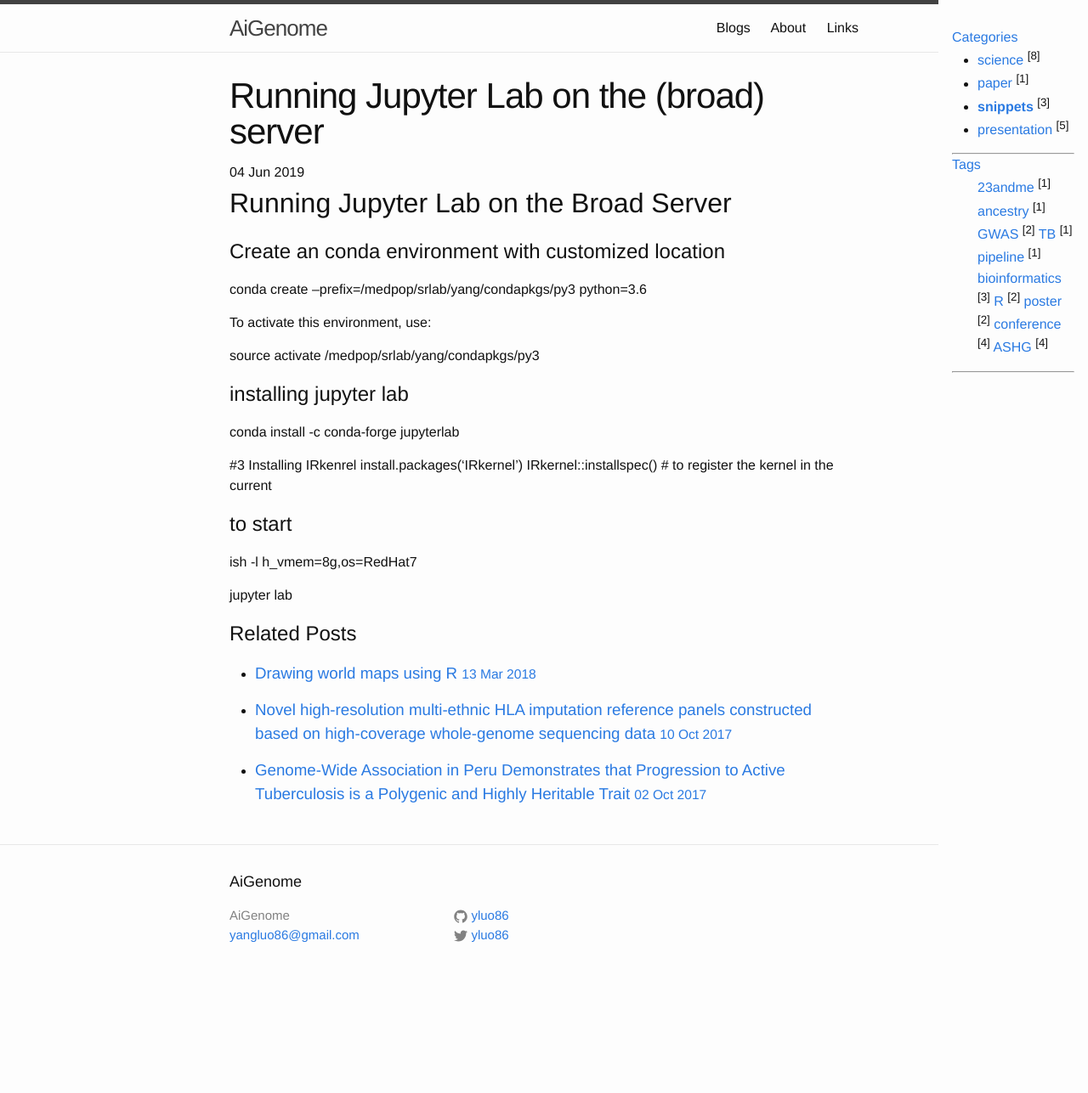
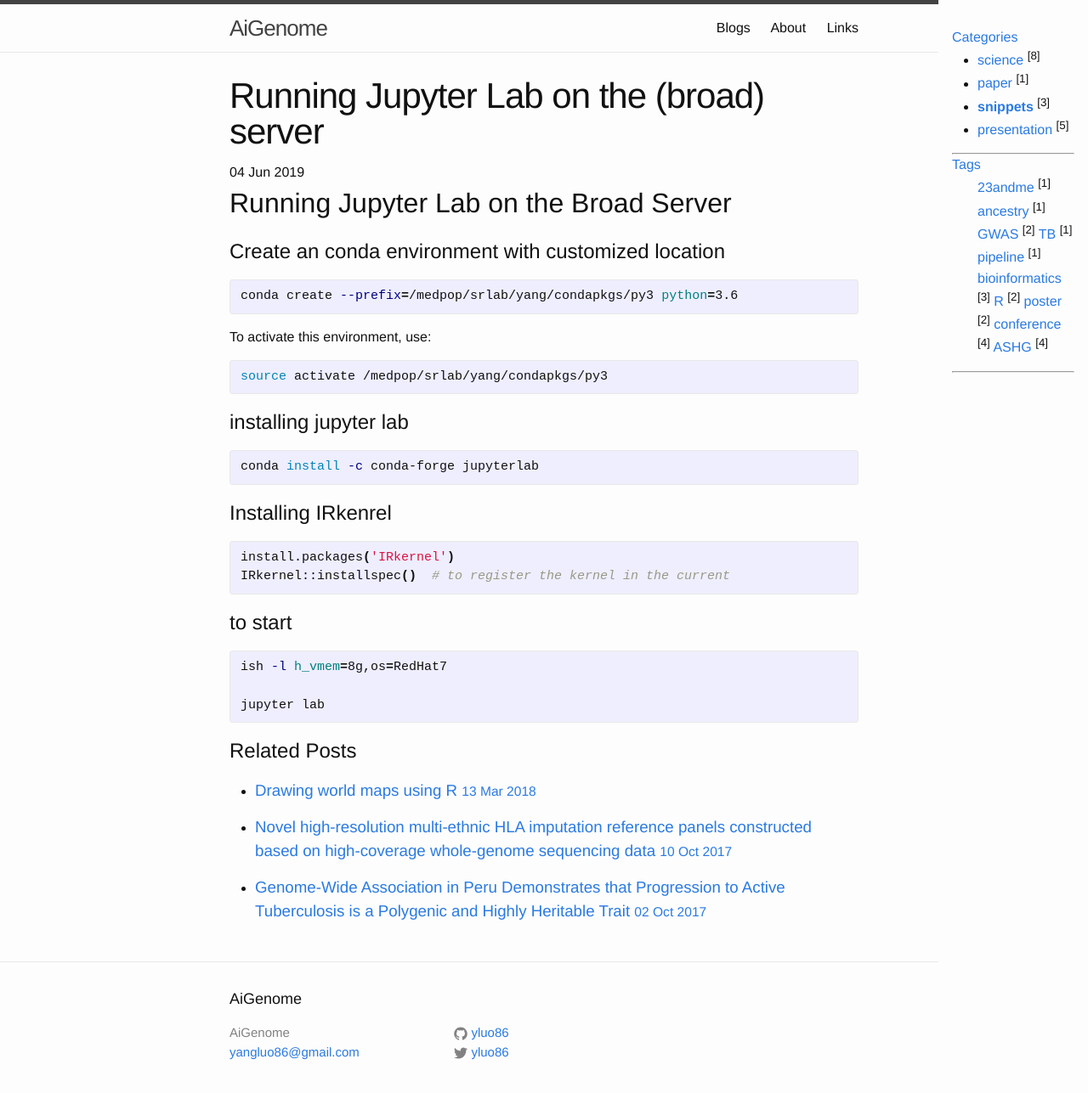
Before and after one commit to yluo86/yluo86.github.io, a Jekyll site: the page built from _posts/2019-06-4-JupypterLab.markdown, in a window 1280 px wide and 1310 px high. Shown: the top 1287 px of the window at 85% size. Built offline with Jekyll 4.4.1, drawn with Linux system fonts in a browser that asks for light colours.

Commit message:
highlighting code

```diff
--- a/_posts/2019-06-4-JupypterLab.markdown
+++ b/_posts/2019-06-4-JupypterLab.markdown
@@ -10,20 +10,26 @@ permalink: jupyter-lab
 # Running Jupyter Lab on the Broad Server
 
 ## Create an conda environment with customized location
+{% highlight bash %}
 conda create --prefix=/medpop/srlab/yang/condapkgs/py3 python=3.6
+{% endhighlight %}
 
 To activate this environment, use:
-
+{% highlight bash %}
 source activate /medpop/srlab/yang/condapkgs/py3
-
+{% endhighlight %}
 ## installing jupyter lab
+{% highlight bash %}
 conda install -c conda-forge jupyterlab
-
-#3 Installing IRkenrel
+{% endhighlight %}
+## Installing IRkenrel
+{% highlight bash %}
 install.packages('IRkernel')
 IRkernel::installspec()  # to register the kernel in the current
-
+{% endhighlight %}
 ## to start
+{% highlight bash %}
 ish -l h_vmem=8g,os=RedHat7
 
 jupyter lab
+{% endhighlight %}
```
